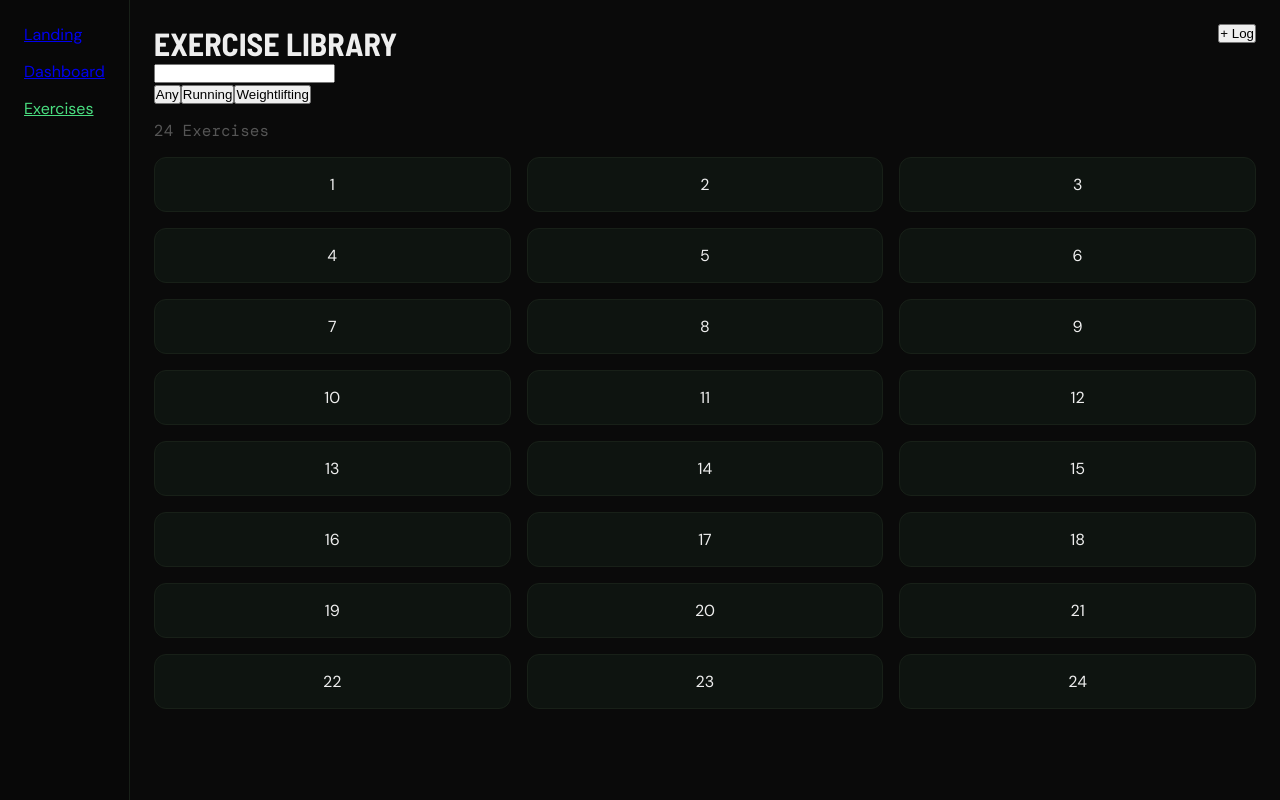
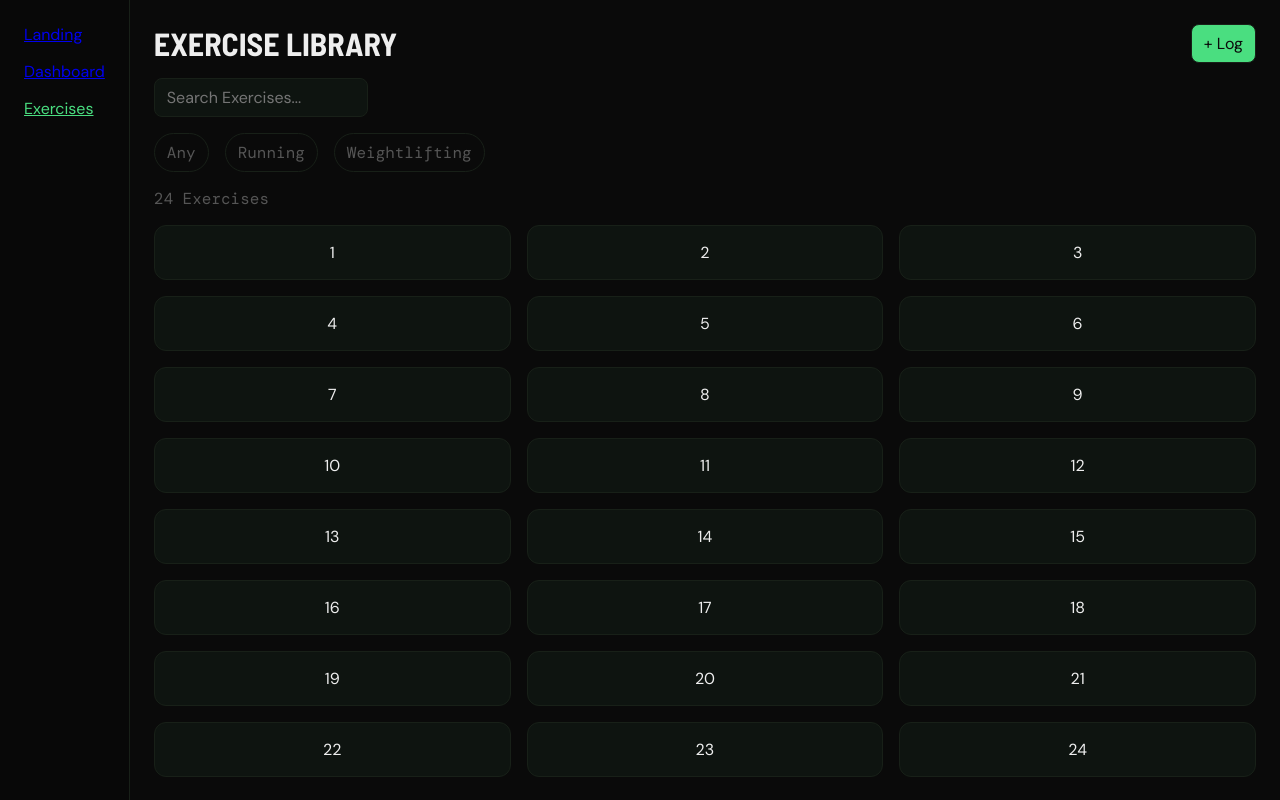
Before and after one commit to WitherMite/exercise-tracker-browser, a React (Vite) app: page /exercises in a window 1280 px wide. Shown: the top 800 px of the page. Built offline with nearby package versions, Linux system fonts and the light colour scheme; a web font is replaced by a local one.

Commit message:
Style search header and log button

```diff
--- a/src/components/navbar/Navbar.module.css
+++ b/src/components/navbar/Navbar.module.css
@@ -15,6 +15,8 @@
     position: absolute;
     top: 1.5rem;
     right: 1.5rem;
+    background-color: var(--green);
+    color: var(--font-color-inverted);
 }
 
 .navBar {
--- a/src/components/search-header/SearchHeader.module.css
+++ b/src/components/search-header/SearchHeader.module.css
@@ -0,0 +1,17 @@
+.headerLabel,
+.searchTrack {
+    margin-bottom: 1rem;
+}
+
+.categoryList {
+    display: flex;
+    flex-wrap: wrap;
+    gap: 1rem;
+}
+
+.categoryBtn {
+    background-color: var(--view-background);
+    font-family: var(--font-mono);
+    color: var(--font-color-muted);
+    border-radius: 2rem;
+}
--- a/src/components/search-header/SearchHeader.tsx
+++ b/src/components/search-header/SearchHeader.tsx
@@ -13,15 +13,17 @@ interface Props {
 export default function SearchHeader({ className, label, categories }: Props) {
     return (
         <header className={className}>
-            <h1>{label}</h1>
+            <h1 className={style.headerLabel}>{label}</h1>
             <form action="">
-                <input
-                    type="search"
-                    name="q"
-                    id="header-search"
-                    className={style.searchbar}
-                />
-                <div>
+                <div className={style.searchTrack}>
+                    <input
+                        type="search"
+                        name="q"
+                        className={style.searchbar}
+                        placeholder="Search Exercises..."
+                    />
+                </div>
+                <div className={style.categoryList}>
                     {categories.map((category) => (
                         <button
                             type="button"
--- a/src/styles/index.css
+++ b/src/styles/index.css
@@ -21,6 +21,7 @@ unneeded, but would allow deleting postcss plugins when @custom-media is widely
     --font-color-primary: #eeeeee;
     --font-color-secondary: #cccccc;
     --font-color-muted: #555555;
+    --font-color-inverted: #0a0a0a;
     --font-header: "Barlow Semi Condensed", sans-serif;
     --font-body: "DM Sans", sans-serif;
     --font-mono: "DM Mono", monospace;
@@ -56,3 +57,21 @@ h6 {
 code {
     font-family: var(--font-mono);
 }
+
+button,
+input {
+    font: inherit;
+    color: inherit;
+    background-color: var(--card);
+    border: 1px solid var(--border);
+    border-radius: 8px;
+    padding: 0.5em 0.75em;
+}
+
+button {
+    cursor: pointer;
+}
+
+input:focus {
+    outline: 2px solid var(--green);
+}
--- a/src/views/dashboard/Dashboard.tsx
+++ b/src/views/dashboard/Dashboard.tsx
@@ -19,7 +19,7 @@ function DashboardHeader() {
     );
 }
 
-// todo: generate cards from data
+// todo: generate cards from data (will need to add a user dashboard endpoint to api and decide what to show here)
 export default function Dashboard() {
     return (
         <>
```
